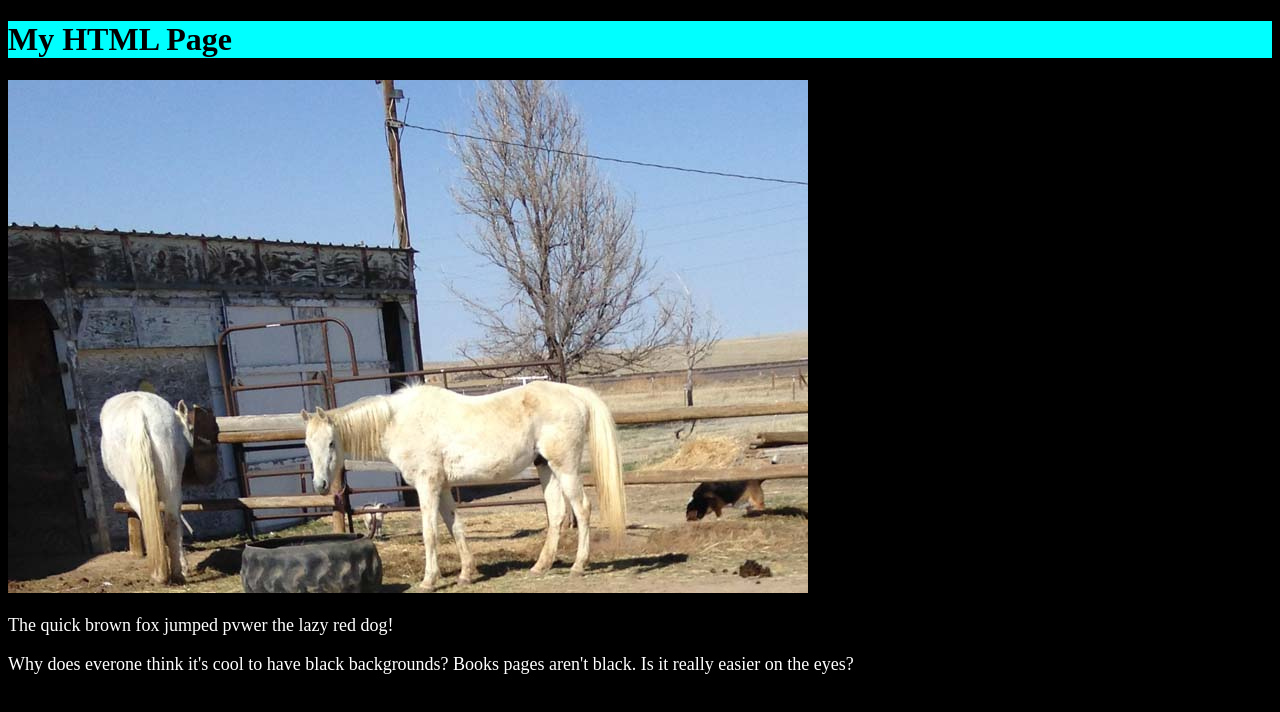
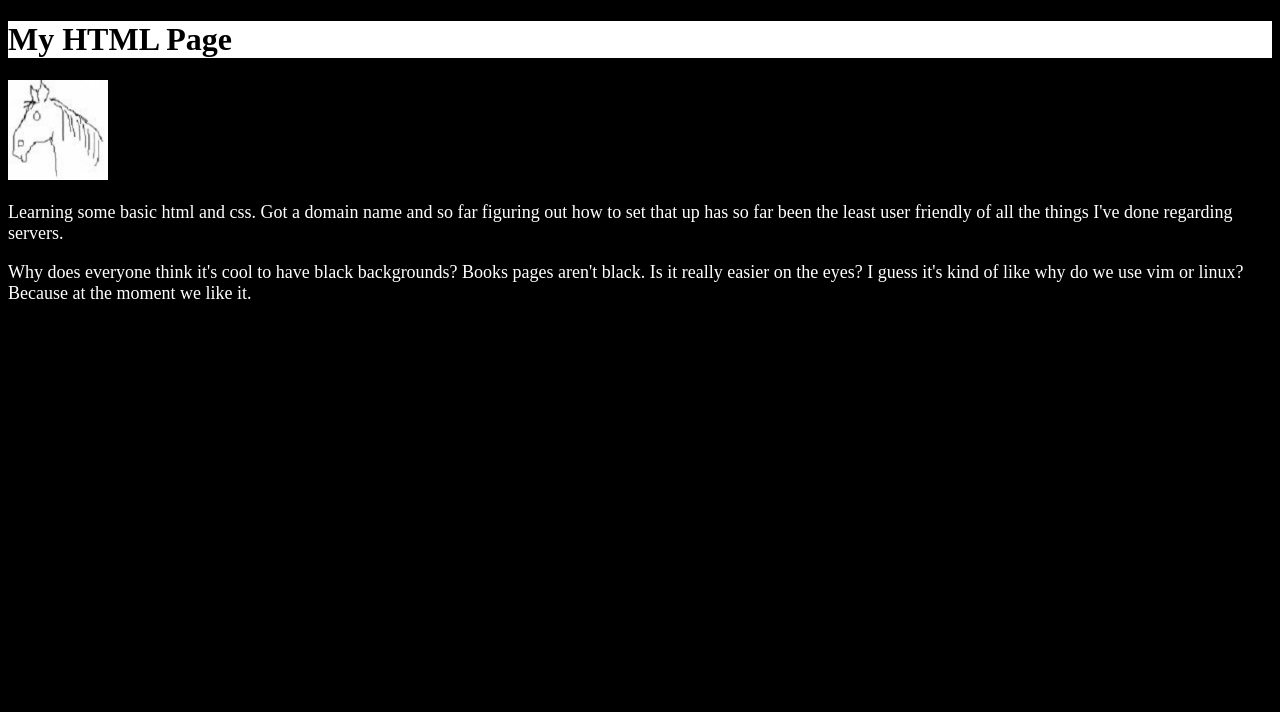
Before and after one commit to terry1945/horsehtml, a plain HTML site: page index.html in a window 1280 px wide. Drawn offline with Linux system fonts and the light colour scheme.

Commit message:
New pic and words for first page going live

```diff
--- a/index.html
+++ b/index.html
@@ -6,13 +6,13 @@
 </head>
 <body>
 <h1>My HTML Page</h1>
-<img src="theguys4-10-17.jpg" alt="the guys">
+<img src="horsehead.png" alt="b" width="100" height="100">
 <p>
-The quick brown fox jumped pvwer the lazy red dog!
+Learning some basic html and css. Got a domain name and so far figuring out how to set that up has so far been the least user friendly of all the things I've done regarding servers.
 </p>
 <p>
-Why does everone think it's cool to have black backgrounds?
-Books pages aren't black. Is it really easier on the eyes?
+Why does everyone think it's cool to have black backgrounds?
+Books pages aren't black. Is it really easier on the eyes? I guess it's kind of like why do we use vim or linux? Because at the moment we like it.
 </p>
 </body>
 </html>
--- a/style.css
+++ b/style.css
@@ -1,6 +1,6 @@
 h1 {
 	color: black;
-	background: cyan;
+	background: white;
 	}
 
 body {
```
